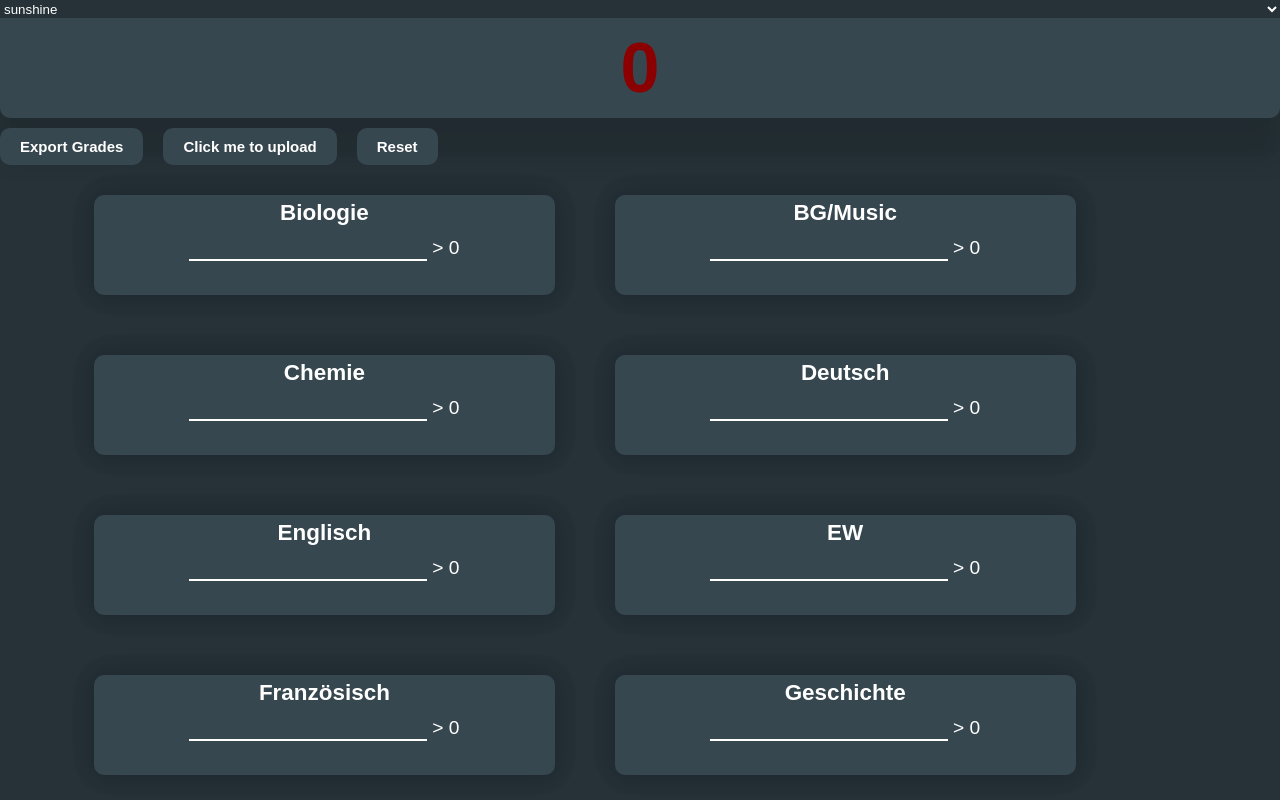
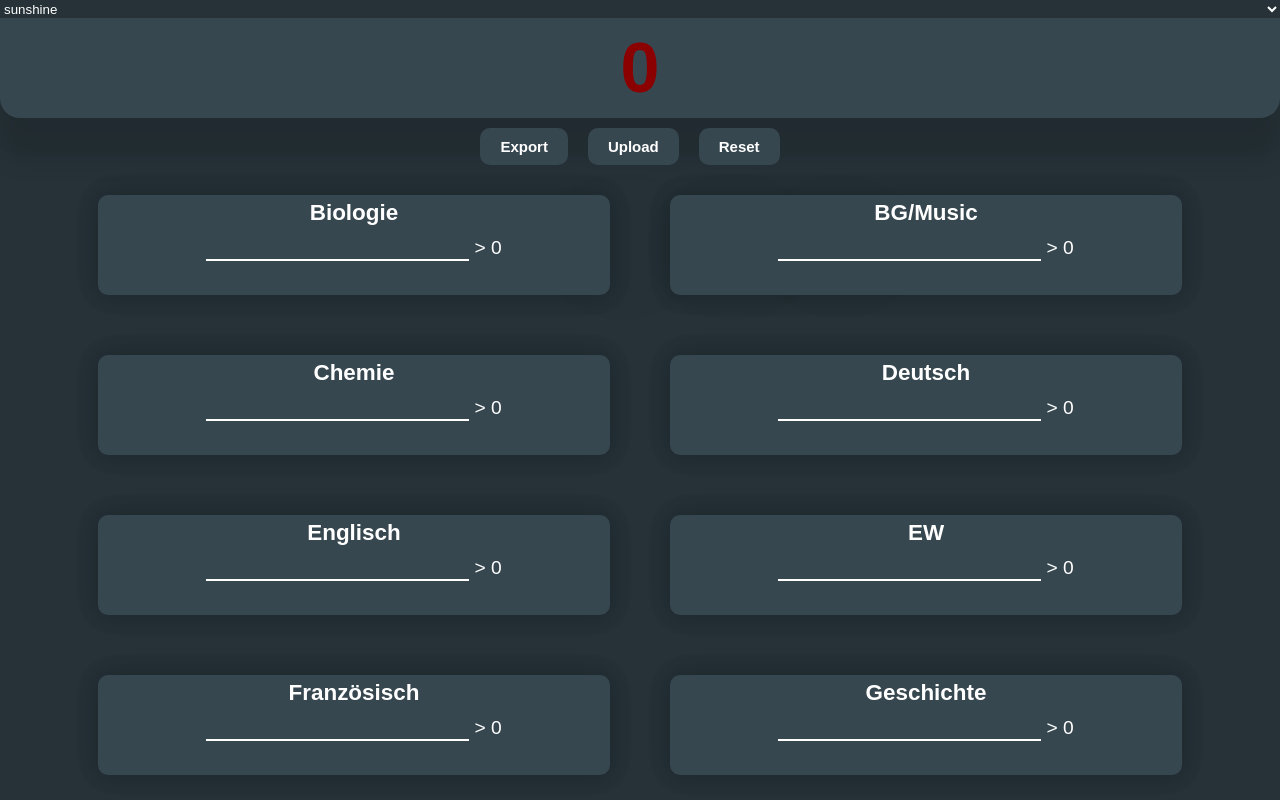
Before and after one commit to LRHCS/Promotion, a React (Vite) app: page / in a window 1280 px wide. Shown: the top 800 px of the page. Built offline with nearby package versions, Linux system fonts and the light colour scheme; a web font is replaced by a local one.

Commit message:
Fixed layout, all centers

```diff
--- a/src/components/Calc.jsx
+++ b/src/components/Calc.jsx
@@ -41,7 +41,7 @@ const TotalGrade = styled.h1`
   text-align: center;
   vertical-align: middle;
   line-height: 100px;
-  border-radius: 0px 0px 10px 10px;
+  border-radius: 0px 0px 20px 20px;
   width: 100%;
   box-shadow: 0px 19.7px 29px rgba(0, 0, 0, 0.048),
     0px 43px 25px rgba(0, 0, 0, 0.1);
@@ -56,6 +56,7 @@ const Button_File_Change = styled.button`
   padding: 10px 20px;
   font-size: 15px;
   border-radius: 10px;
+  box-shadow: 100px 100px 80px rgba(0, 0, 0, 0.07);
 `;
 
 const Import_Input = styled.input`
@@ -71,6 +72,7 @@ const Label = styled.label`
   margin: 0px 20px 0px 0px;
   font-size: 15px;
   border-radius: 10px;
+  box-shadow: 100px 100px 80px rgba(0, 0, 0, 0.07);
 `;
 
 const Calc = () => {
@@ -145,31 +147,14 @@ const Calc = () => {
     }
   }
 
-  const calculateTotalPoints = () => {
-    let totalPoints = 0;
-    for (const subject of subjects) {
-      const subjectName = subject.name;
-      const grade = grades[subjectName]?.grade;
-      const ruleValue = grades[subjectName]?.ruleValue;
-
-      if (grade && !isNaN(grade) && ruleValue) {
-        totalPoints += ruleValue;
-      }
-    }
-    return totalPoints;
-  };
-
   return (
     <div>
       <TotalGradeCalculator grades={grades} />
 
-      <div style={{ margin: "10px 0px 0px 0px", display: "flex" }}>
-        {" "}
-        <Button_File_Change onClick={exportGrades}>
-          Export Grades
-        </Button_File_Change>
+      <div className="flex-container" style={{ marginTop: "10px" }}>
+        <Button_File_Change onClick={exportGrades}>Export</Button_File_Change>
         <Import_Input type="file" id="json" onChange={handleImport} />
-        <Label for="json">Click me to upload</Label>
+        <Label for="json">Upload</Label>
         <Button_File_Change onClick={handleReset}>Reset</Button_File_Change>
       </div>
 
--- a/src/styles.css
+++ b/src/styles.css
@@ -12,8 +12,11 @@ select {
 .flex-container {
   display: flex;
   flex-wrap: wrap;
-  margin: auto;
-  width: 90%;
+  margin-left: auto;
+  margin-right: auto;
+  width: 100%;
+  align-items: center;
+  justify-content: center;
 }
 
 /*Scrollbar*/
```
